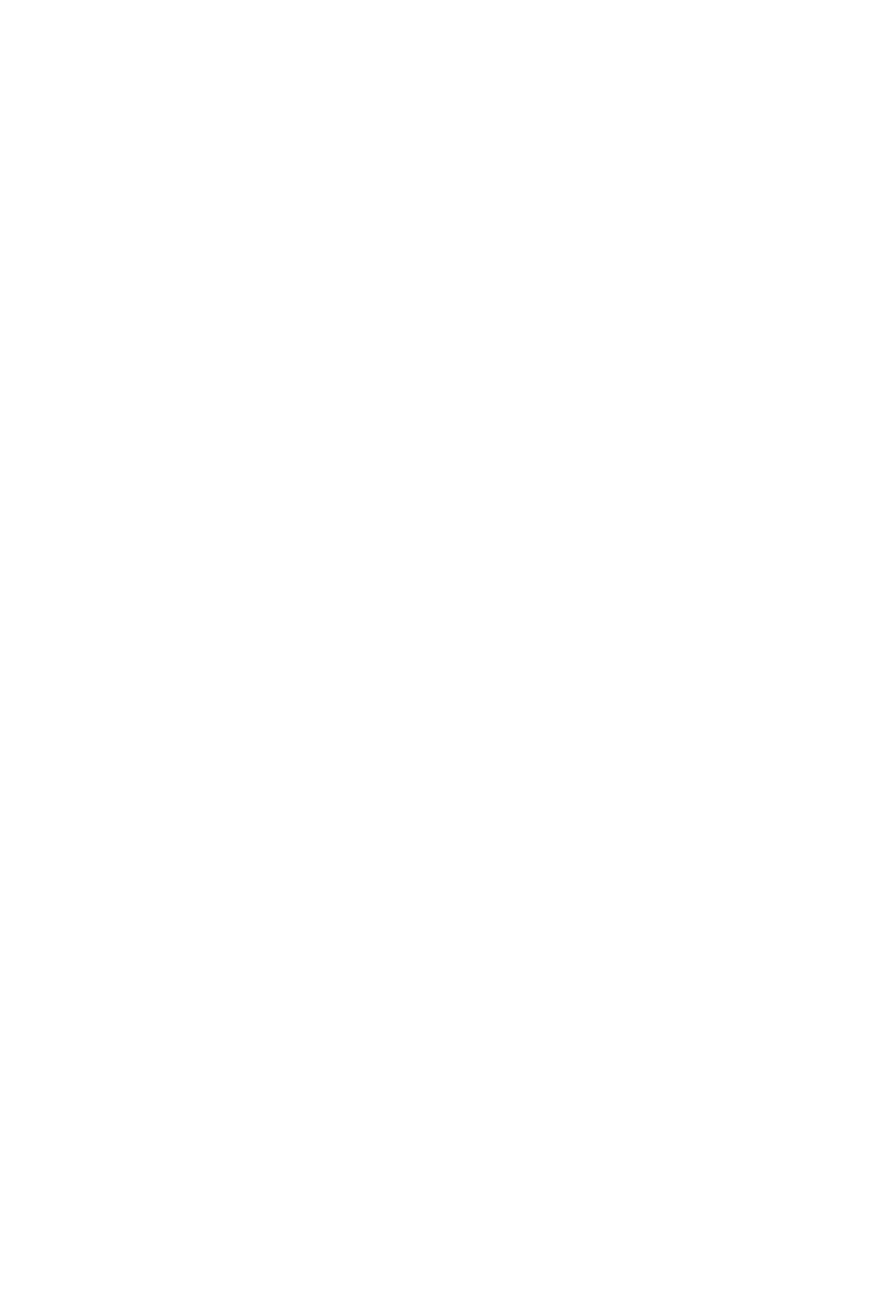
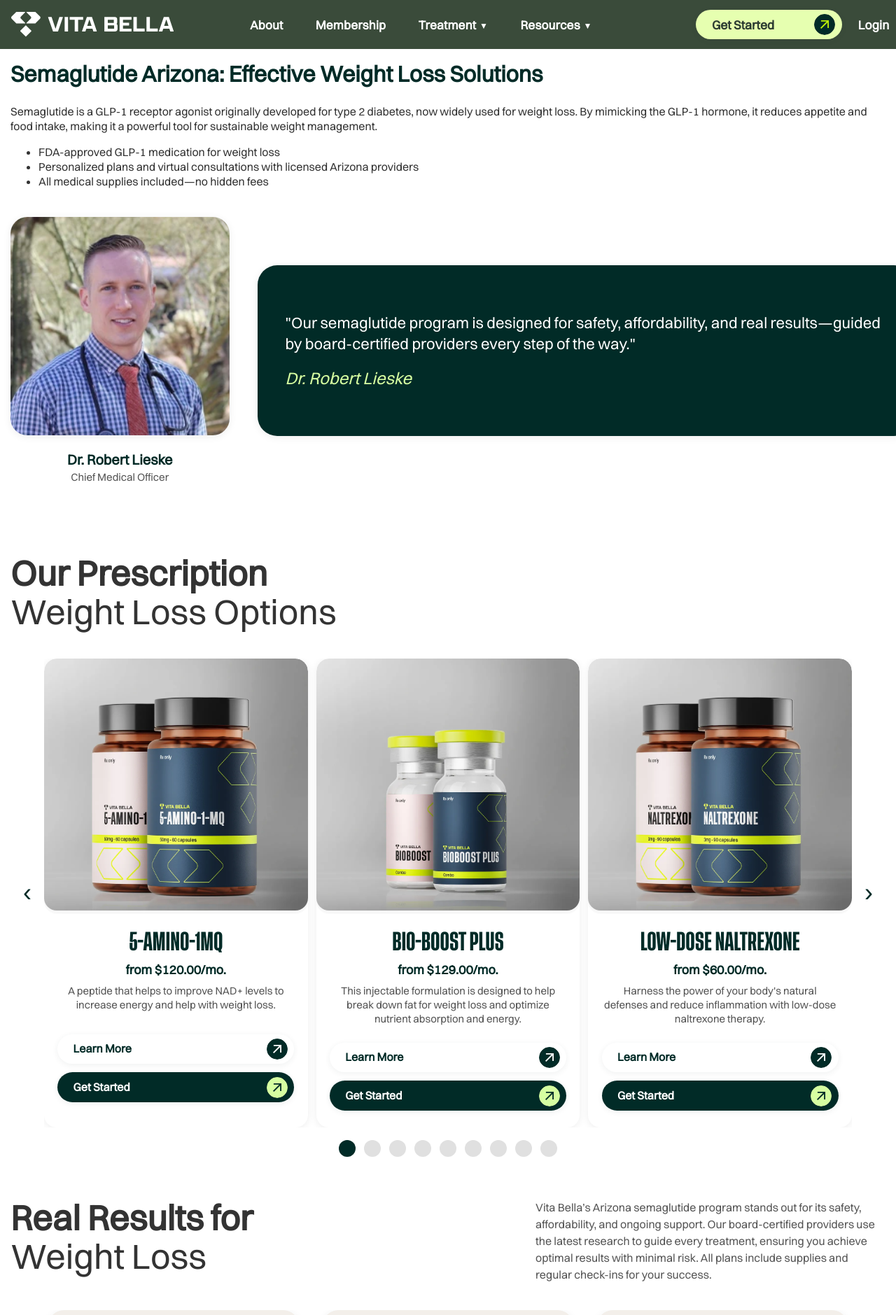
Before and after one commit to aribradshaw/VitaBella, a Next.js app in the folder vitabella/: page /semaglutide-arizona-542502 in a window 1280 px wide. Before the commit this address had no page. Shown: the top 1879 px of the page at 70% size. Before the commit the page ends 800 px from the top, so only its background shows below. Built offline with nearby package versions, Linux system fonts and the light colour scheme.

Commit message:
Semaglutide SEO Page

```diff
--- /dev/null
+++ b/vitabella/src/app/semaglutide-arizona-542502/SemaglutideArizonaClient.tsx
@@ -0,0 +1,123 @@
+
+"use client";
+import React from "react";
+import SectionHeader from '@/components/SectionHeader/SectionHeader';
+import ProductCategorySlider from '@/components/common/ProductCategorySlider';
+import ProductReviews from '@/components/common/ProductReviews';
+import employees from '@/constants/employees.json';
+
+const SemaglutideArizonaClient: React.FC = () => {
+    const drBryan = employees.find(e => e.name === 'Dr. Daniel Bryan');
+    const drLieske = employees.find(e => e.name === 'Dr. Robert Lieske');
+    const drBumetti = employees.find(e => e.name === 'Dr. Brooke Bumetti');
+    return (
+        <div style={{ paddingTop: 64 }}>
+            <div>
+                <h1>Semaglutide Arizona: Effective Weight Loss Solutions</h1>
+                <p>
+                    Semaglutide is a GLP-1 receptor agonist originally developed for type 2 diabetes, now widely used for weight loss. By mimicking the GLP-1 hormone, it reduces appetite and food intake, making it a powerful tool for sustainable weight management.
+                </p>
+                <ul className="list-disc list-inside my-4">
+                    <li>FDA-approved GLP-1 medication for weight loss</li>
+                    <li>Personalized plans and virtual consultations with licensed Arizona providers</li>
+                    <li>All medical supplies included—no hidden fees</li>
+                </ul>
+            </div>
+            <div style={{ display: 'flex', alignItems: 'center', gap: '2.5rem', margin: '2.5rem 0' }}>
+                <div style={{ flex: '0 0 25%', maxWidth: '25%' }}>
+                    {/* eslint-disable-next-line @next/next/no-img-element */}
+                    {drLieske && (
+                        <img
+                            src={drLieske.image}
+                            alt={drLieske.name}
+                            style={{ width: '100%', borderRadius: 24, objectFit: 'cover', boxShadow: '0 2px 12px rgba(0,0,0,0.07)' }}
+                        />
+                    )}
+                    <div style={{ marginTop: 16, textAlign: 'center' }}>
+                        <div style={{ fontWeight: 'bold', fontSize: 20, color: '#012B27' }}>{drLieske?.name}</div>
+                        <div style={{ fontSize: 15, color: '#555', marginTop: 2 }}>{drLieske?.role}</div>
+                    </div>
+                </div>
+                <div style={{ flex: '0 0 75%', maxWidth: '75%' }}>
+                    <div style={{ background: '#012B27', color: '#fff', borderRadius: 28, padding: '2rem 2.5rem', fontSize: 22, fontFamily: 'Switzer, Arial, Helvetica, sans-serif', boxShadow: '0 2px 12px rgba(0,0,0,0.07)', display: 'flex', flexDirection: 'column', justifyContent: 'center', minHeight: 180 }}>
+                        <div>&quot;Our semaglutide program is designed for safety, affordability, and real results—guided by board-certified providers every step of the way.&quot;</div>
+                        <div style={{ marginTop: 18, fontStyle: 'italic', fontSize: 24, color: '#D6FEA1' }}>{drLieske?.name}</div>
+                    </div>
+                </div>
+            </div>
+            <SectionHeader
+                left={{
+                    h2Alt: 'Our Prescription',
+                    h2: 'Weight Loss Options',
+                }}
+                right={<></>}
+            />
+            <ProductCategorySlider category="Weight Loss" visibleCount={3} />
+            <SectionHeader
+                left={{
+                    h2Alt: 'Real Results for',
+                    h2: 'Weight Loss',
+                }}
+                right={
+                    <>Vita Bella’s Arizona semaglutide program stands out for its safety, affordability, and ongoing support. Our board-certified providers use the latest research to guide every treatment, ensuring you achieve optimal results with minimal risk. All plans include supplies and regular check-ins for your success.</>
+                }
+            />
+            <ProductReviews subheader="Real Stories, Real Transformations" />
+            <div className="semaglutide-columns" style={{ display: 'flex', flexDirection: 'column', gap: '2.5rem' }}>
+                <div className="space-y-8">
+                    <div>
+                        <h3 className="text-lg font-semibold mb-2">How much does semaglutide cost in Arizona?</h3>
+                        <p>
+                            The cost of semaglutide in Arizona varies, but Vita Bella offers affordable plans that include all medical supplies. Check with your provider or insurance for possible savings.
+                        </p>
+                    </div>
+                    <div>
+                        <h3 className="text-lg font-semibold mb-2">How to get semaglutide for $25?</h3>
+                        <p>
+                            Manufacturer savings programs or insurance may reduce your cost. Vita Bella focuses on comprehensive, affordable care with bundled supplies and ongoing support.
+                        </p>
+                    </div>
+                    <div>
+                        <h3 className="text-lg font-semibold mb-2">How do you get approved for semaglutide?</h3>
+                        <p>
+                            Approval starts with a consultation and health assessment by a licensed provider. Vita Bella’s physicians create a personalized plan and monitor your progress for safety and results.
+                        </p>
+                    </div>
+                </div>
+                <div className="space-y-8">
+                    <div>
+                        <h3 className="text-lg font-semibold mb-2">Who has Ozempic in stock near Phoenix, AZ?</h3>
+                        <p>
+                            Major pharmacies like CVS, Walgreens, and Walmart may have Ozempic, but supply can vary. Vita Bella offers direct mail order for reliable access and ongoing support.
+                        </p>
+                    </div>
+                    <div>
+                        <h3 className="text-lg font-semibold mb-2">What are the common misconceptions about semaglutide?</h3>
+                        <p>
+                            Semaglutide is not just for diabetes—it’s proven for weight loss. It works best with lifestyle changes, not as a standalone solution. Vita Bella’s holistic approach ensures lasting results.
+                        </p>
+                    </div>
+                    <div>
+                        <h3 className="text-lg font-semibold mb-2">What is the future of weight management with semaglutide?</h3>
+                        <p>
+                            Ongoing research and digital health integration will make semaglutide even more accessible and effective. Vita Bella is committed to innovative, patient-centered care for Arizona residents.
+                        </p>
+                    </div>
+                </div>
+            </div>
+            <style jsx>{`
+                @media (min-width: 900px) {
+                    .semaglutide-columns {
+                        flex-direction: row !important;
+                        gap: 3.5rem !important;
+                    }
+                    .semaglutide-columns > .space-y-8 {
+                        width: 50% !important;
+                    }
+                }
+            `}</style>
+        </div>
+    );
+};
+
+export default SemaglutideArizonaClient;
--- /dev/null
+++ b/vitabella/src/app/semaglutide-arizona-542502/page.tsx
@@ -0,0 +1,39 @@
+
+export const metadata = {
+  title: {
+    default: 'Semaglutide Arizona: Weight Loss, Cost, and Online Clinic | Vita Bella Health',
+    template: '%s | Vita Bella Health',
+  },
+  description:
+    'Discover Semaglutide for weight loss in Arizona. Learn about costs, how to get approved, and how Vita Bella Health offers affordable, expert-guided online semaglutide treatment. Board-certified providers, FDA-approved medications, and convenient telehealth care.',
+  openGraph: {
+    title: 'Semaglutide Arizona: Weight Loss, Cost, and Online Clinic | Vita Bella Health',
+    description:
+      'Discover Semaglutide for weight loss in Arizona. Learn about costs, how to get approved, and how Vita Bella Health offers affordable, expert-guided online semaglutide treatment.',
+    url: 'https://vitabellahealth.com/semaglutide-arizona-542502',
+    type: 'article',
+    images: [
+      {
+        url: 'https://vitabellahealth.com/brand/Brandmark.svg',
+        width: 1200,
+        height: 630,
+        alt: 'Semaglutide Arizona - Vita Bella Health',
+      },
+    ],
+  },
+  twitter: {
+    card: 'summary_large_image',
+    title: 'Semaglutide Arizona: Weight Loss, Cost, and Online Clinic | Vita Bella Health',
+    description:
+      'Discover Semaglutide for weight loss in Arizona. Learn about costs, how to get approved, and how Vita Bella Health offers affordable, expert-guided online semaglutide treatment.',
+    images: [
+      'https://vitabellahealth.com/brand/Brandmark.svg',
+    ],
+  },
+};
+
+import SemaglutideArizonaClient from './SemaglutideArizonaClient';
+
+export default function SemaglutideArizonaPage() {
+  return <SemaglutideArizonaClient />;
+}
```
